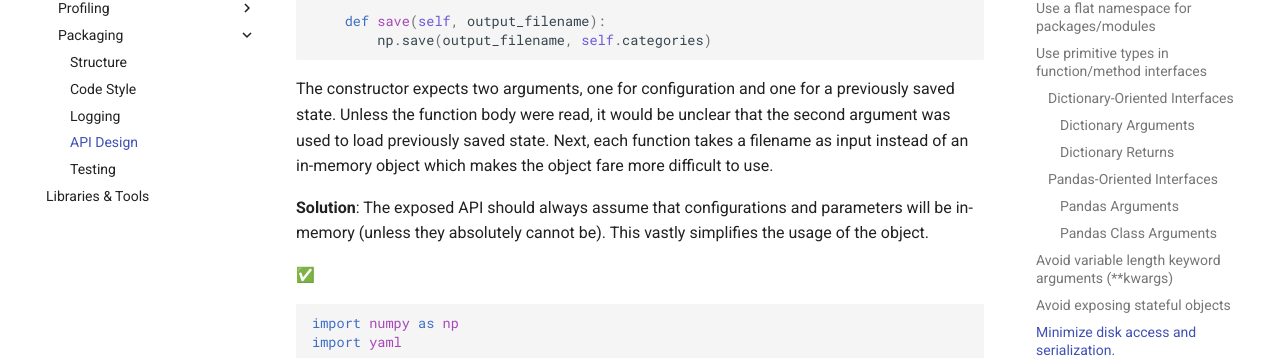
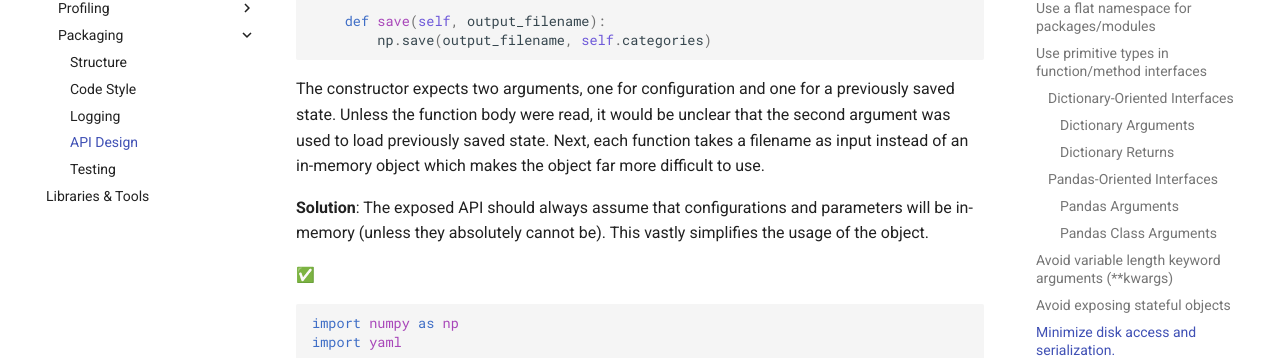
Before and after one commit to felixgao/python-best-practices, an MkDocs documentation site: the page built from docs/tutorials/packaging/api_design.md, in a window 1280 px wide and 900 px high, scrolled down 8675 px. Shown: the part 181-539 px from the top of the window. Built offline with MkDocs 1.6.1 and Material for MkDocs 9.7.7, drawn with Linux system fonts in a browser that asks for light colours; emoji names are drawn with the system emoji font; some of the changed lines change nothing that is shown; some of the changed text lies outside the part shown.

Commit message:
Fixed typo. Clarified introduction

```diff
--- a/docs/tutorials/packaging/api_design.md
+++ b/docs/tutorials/packaging/api_design.md
@@ -13,9 +13,9 @@
 
 # API Design
 
-This guide uses API to refer to the interface of a package, module, class and
-function. There are specific recommendations for each type of API but the
-general rules apply to all.
+This guide uses the term "API" to refer to the interface of a package, module,
+class or function. There are specific recommendations for each type of API but
+the general rules apply to all.
 
 ## Goals
 
@@ -438,7 +438,7 @@
 previously saved state. Unless the function body were read, it would be unclear
 that the second argument was used to load previously saved state. Next, each
 function takes a filename as input instead of an in-memory object which makes
-the object fare more difficult to use.
+the object far more difficult to use.
 
 **Solution**: The exposed API should always assume that configurations and
 parameters will be in-memory (unless they absolutely cannot be). This vastly
```
